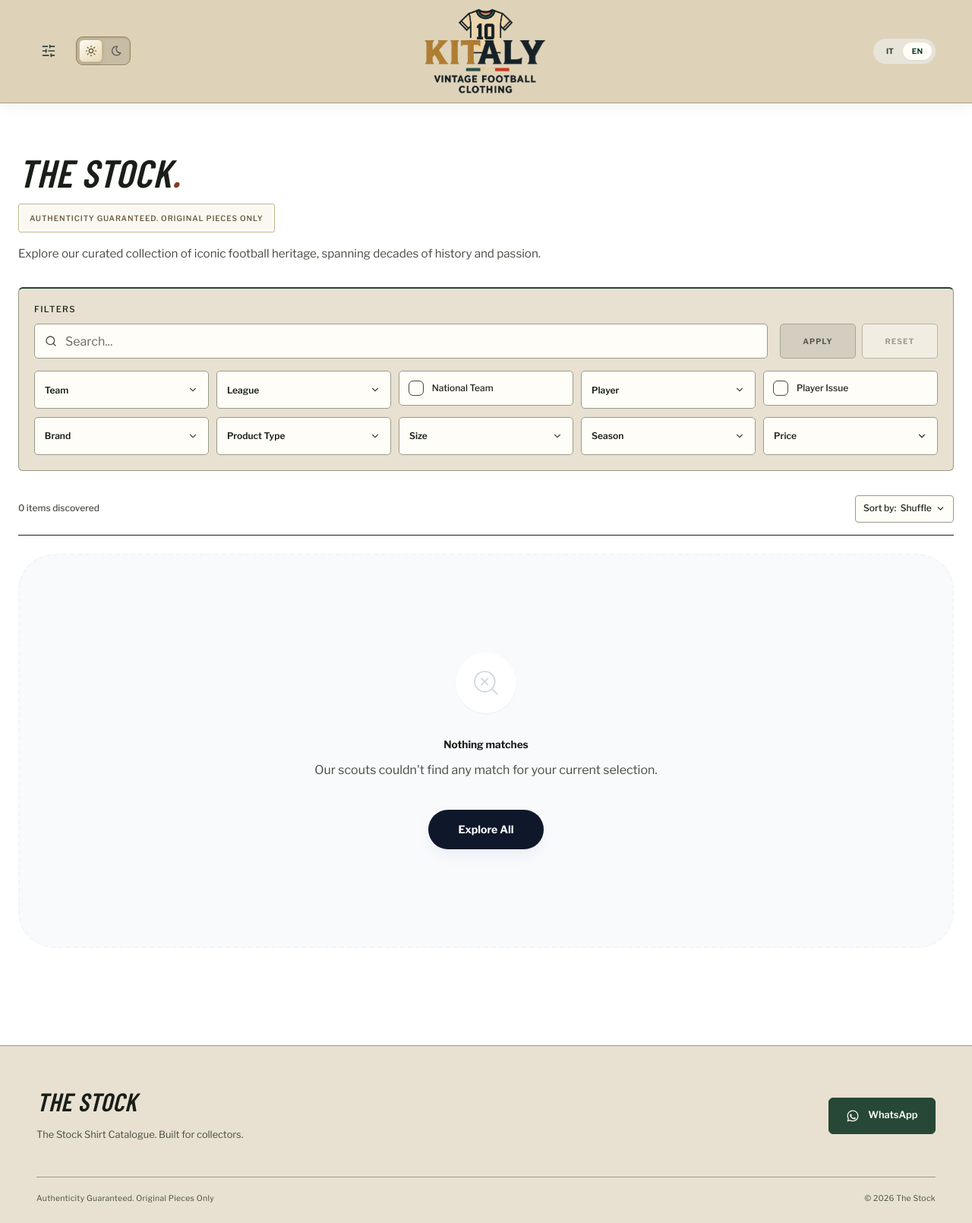
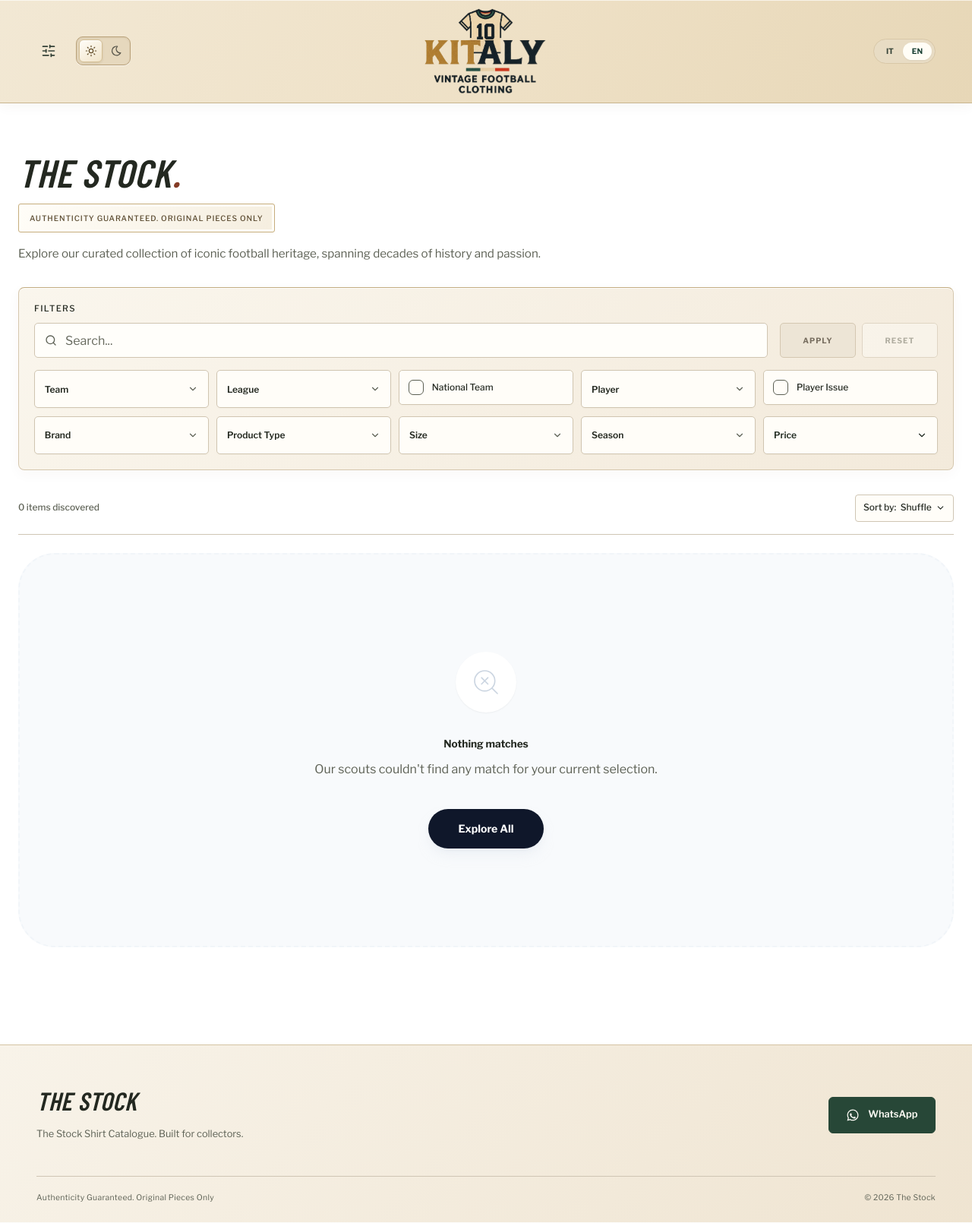
Before and after one commit to VitoAntonioPagone/kitaly, a Flask app: page / in a window 1280 px wide. Shown: the whole page at 76% size. Run offline with Flask 3, Linux system fonts and the light colour scheme; data that the repository does not hold is empty; some libraries are stand-ins or nearby versions; some web fonts are replaced.

Commit message:
Refine warm beige palette with ivory and champagne surfaces

```diff
--- a/static/css/catalogue-renovation.css
+++ b/static/css/catalogue-renovation.css
@@ -355,13 +355,14 @@ html.dark body.catalogue-renovated .catalog-filter-option[aria-pressed=true] { b
 
 /* Light palette: pale ivory, defined sand surfaces, and forest-green actions. */
 html:not(.dark) body.catalogue-renovated {
-    --ink: #191e18;
-    --muted: #464b40;
-    --rule: #999b8b;
-    --paper-deep: #e0d8c5;
+    --ink: #232820;
+    --muted: #5c6054;
+    --rule: #cfc5b4;
+    --paper-bright: #fffdf8;
+    --paper-deep: #eee4d2;
     --signal: #843b25;
 }
-html:not(.dark) .catalogue-renovated #catalog-filters-panel { background: #e8e1d1; border-color: #989780; border-top-color: #244534; }
+html:not(.dark) .catalogue-renovated #catalog-filters-panel { background: linear-gradient(135deg, #faf6ed, #f3eadb); border-color: #d5c7ae; border-top-color: #c3ac80; }
 html:not(.dark) .catalogue-renovated .catalog-filter-summary { color: #202a21; font-weight: 600; }
 html:not(.dark) .catalogue-renovated .catalog-filter-summary:hover { background: #e2e8dc; }
 html:not(.dark) .catalogue-renovated .catalog-filter-group[data-selected] { border-color: #244534; box-shadow: inset 0 0 0 1px #244534; }
@@ -371,13 +372,13 @@ html:not(.dark) .catalogue-renovated [data-apply-filters],
 html:not(.dark) .catalogue-renovated #catalog-filters-toggle { background: #244534 !important; color: #fffdf7 !important; border-color: #244534; }
 html:not(.dark) .catalogue-renovated [data-apply-filters]:hover:not(:disabled),
 html:not(.dark) .catalogue-renovated #catalog-filters-toggle:hover { background: #183425 !important; }
-html:not(.dark) .catalogue-renovated [data-apply-filters]:disabled { background: #d3cebf !important; color: #56594e !important; border-color: #a8a594; opacity: 1; }
-html:not(.dark) .catalogue-renovated [data-reset-filters] { background: #fffdf7; color: #293a2b; border-color: #7e8574; }
+html:not(.dark) .catalogue-renovated [data-apply-filters]:disabled { background: #ede5d6 !important; color: #756b5d !important; border-color: #d4c7b1; opacity: 1; }
+html:not(.dark) .catalogue-renovated [data-reset-filters] { background: #fffdf8; color: #374333; border-color: #c6baa4; }
 html:not(.dark) .catalogue-renovated input::placeholder { color: #65685c; opacity: 1; }
-html:not(.dark) .catalogue-renovated .pagination-links a { background: #fffdf7; border-color: #8d9383; }
+html:not(.dark) .catalogue-renovated .pagination-links a { background: #fffdf8; border-color: #c6baa4; }
 html:not(.dark) .catalogue-renovated .pagination-links a[aria-current=page] { background: #244534; color: #fffdf7; border-color: #244534; }
 html:not(.dark) .catalogue-renovated .pagination-links a:hover:not([aria-current]) { background: #e2e8dc; }
-html:not(.dark) .catalogue-renovated footer { background: #e8e1d1 !important; }
+html:not(.dark) .catalogue-renovated footer { background: linear-gradient(135deg, #f8f3e9, #efe4d1) !important; }
 
 /* Navigation should render immediately, without replaying entrance effects. */
 .catalogue-renovated .animate-fade-in,
@@ -732,3 +733,44 @@ html.dark .price-range-sliders input[type=range]::-moz-range-thumb { background:
 .price-steppers button:hover { background: var(--paper-deep); color: var(--ink); }
 .price-steppers button:focus-visible { outline: 2px solid #9b8050; outline-offset: -2px; }
 .price-steppers svg { width: 12px; height: 12px; stroke-width: 1.8; pointer-events: none; }
+
+/* Warm oat and ivory surfaces, with restrained champagne highlights. */
+html:not(.dark) body.catalogue-renovated #main-nav.header-glass {
+    background: linear-gradient(115deg, #f2e8d4 0%, #eee0c5 55%, #e7d7b7 100%);
+    border-bottom-color: #c9b58f;
+    box-shadow: inset 0 1px 0 rgba(255,255,255,.65), 0 3px 16px rgba(83,64,29,.055);
+}
+html:not(.dark) .catalogue-renovated #main-nav .theme-toggle {
+    background: #e6d8bd; border-color: #b8a078;
+    box-shadow: inset 0 1px 3px rgba(87,65,29,.08), 0 1px 0 rgba(255,255,255,.6);
+}
+html:not(.dark) .catalogue-renovated #main-nav .theme-toggle-thumb {
+    background: linear-gradient(145deg,#fffdf8,#f1e4c9); border-color: #d4bf95;
+    box-shadow: 0 1px 3px rgba(83,64,29,.12), inset 0 1px 0 #fff;
+}
+html:not(.dark) .catalogue-renovated #main-nav .kitaly-header-language > div { background: #e8dcc4; border-color: #d8c7a7; }
+html:not(.dark) .catalogue-renovated #catalog-filters-panel {
+    border-top-width: 1px; border-radius: 8px;
+    box-shadow: inset 0 1px 0 rgba(255,255,255,.85), 0 5px 18px rgba(83,64,29,.035);
+}
+html:not(.dark) .catalogue-renovated .catalog-filter-group {
+    border-color: #d0c5b1; background: #fffdf8 !important;
+    box-shadow: 0 1px 2px rgba(83,64,29,.025);
+}
+html:not(.dark) .catalogue-renovated .catalog-filter-summary:hover { background: #f4ecdd; }
+html:not(.dark) .catalogue-renovated .catalog-filter-group[data-selected] { border-color: #a08a60; box-shadow: inset 0 0 0 1px rgba(160,138,96,.16); }
+html:not(.dark) .catalogue-renovated .catalog-filter-group[data-selected] summary { background: #efe5d2; color: #264331; }
+html:not(.dark) .catalogue-renovated .catalog-filter-group > div { border-color: #d0bfa0; box-shadow: 0 12px 32px rgba(67,51,25,.12), inset 0 1px 0 rgba(255,255,255,.7); }
+html:not(.dark) .catalogue-renovated [data-filter-form] > .relative input { background: #fffefa; border-color: #d0c5b1; }
+html:not(.dark) .catalogue-renovated .catalogue-toolbar { border-bottom-color: #cfc5b4 !important; }
+html:not(.dark) .catalogue-renovated .catalogue-sort summary { background: #fffdf8; }
+html:not(.dark) .catalogue-renovated .price-input-wrap { background: #fbf7ef; }
+html:not(.dark) .catalogue-renovated .shirt-condition-rating { background: #efe4cf; color: #403923; }
+html:not(.dark) .catalogue-renovated .shirt-photo-request { border-color: #c8b793; background: #fffdf8; }
+html:not(.dark) .catalogue-renovated .shirt-photo-request:hover { background: #f1e7d4; }
+html:not(.dark) body.catalogue-renovated .authenticity-seal,
+html:not(.dark) body.catalogue-renovated .catalogue-intro > .w-full > .authenticity-seal {
+    border-color: #c6ad7d; background: linear-gradient(115deg,#fffdf8,#f5eedf) !important;
+    box-shadow: inset 0 0 0 3px #fffdf8;
+}
+html:not(.dark) .catalogue-renovated .kitaly-footer { border-top-color: #d4c3a2 !important; }
--- a/templates/public/catalog.html
+++ b/templates/public/catalog.html
@@ -3,7 +3,7 @@
 {% block page_class %}catalogue-renovated{% endblock %}
 {% block page_styles %}
 <link href="https://fonts.googleapis.com/css2?family=Barlow+Condensed:ital,wght@0,600;0,700;1,600&family=Libre+Franklin:wght@400;500;600;700&display=swap" rel="stylesheet">
-<link rel="stylesheet" href="{{ url_for('static', filename='css/catalogue-renovation.css', v='20261030-price-arrows') }}">
+<link rel="stylesheet" href="{{ url_for('static', filename='css/catalogue-renovation.css', v='20261030-warm-ivory') }}">
 {% endblock %}
 
 {% block title %}{{ _('Catalogue') }}{% if request.args.get('brand') %} — {{ request.args.get('brand') }}{% endif %} —
--- a/templates/public/page.html
+++ b/templates/public/page.html
@@ -3,7 +3,7 @@
 {% block title %}{{ page_title }} — The Stock{% endblock %}
 {% block page_styles %}
 <link href="https://fonts.googleapis.com/css2?family=Barlow+Condensed:wght@600;700&family=Libre+Franklin:wght@400;500;600;700&display=swap" rel="stylesheet">
-<link rel="stylesheet" href="{{ url_for('static', filename='css/catalogue-renovation.css', v='20261019-storefront-polish') }}">
+<link rel="stylesheet" href="{{ url_for('static', filename='css/catalogue-renovation.css', v='20261030-warm-ivory') }}">
 {% endblock %}
 {% block content %}
 <article class="store-information-page">
--- a/templates/public/shirt.html
+++ b/templates/public/shirt.html
@@ -3,7 +3,7 @@
 {% block page_class %}catalogue-renovated shirt-renovated{% endblock %}
 {% block page_styles %}
 <link href="https://fonts.googleapis.com/css2?family=Barlow+Condensed:ital,wght@0,600;0,700;1,600&family=Libre+Franklin:wght@400;500;600;700&display=swap" rel="stylesheet">
-<link rel="stylesheet" href="{{ url_for('static', filename='css/catalogue-renovation.css', v='20261030-stock') }}">
+<link rel="stylesheet" href="{{ url_for('static', filename='css/catalogue-renovation.css', v='20261030-warm-ivory') }}">
 {% endblock %}
 {% from "components/contact_chips.html" import contact_action_chips %}
 
```
